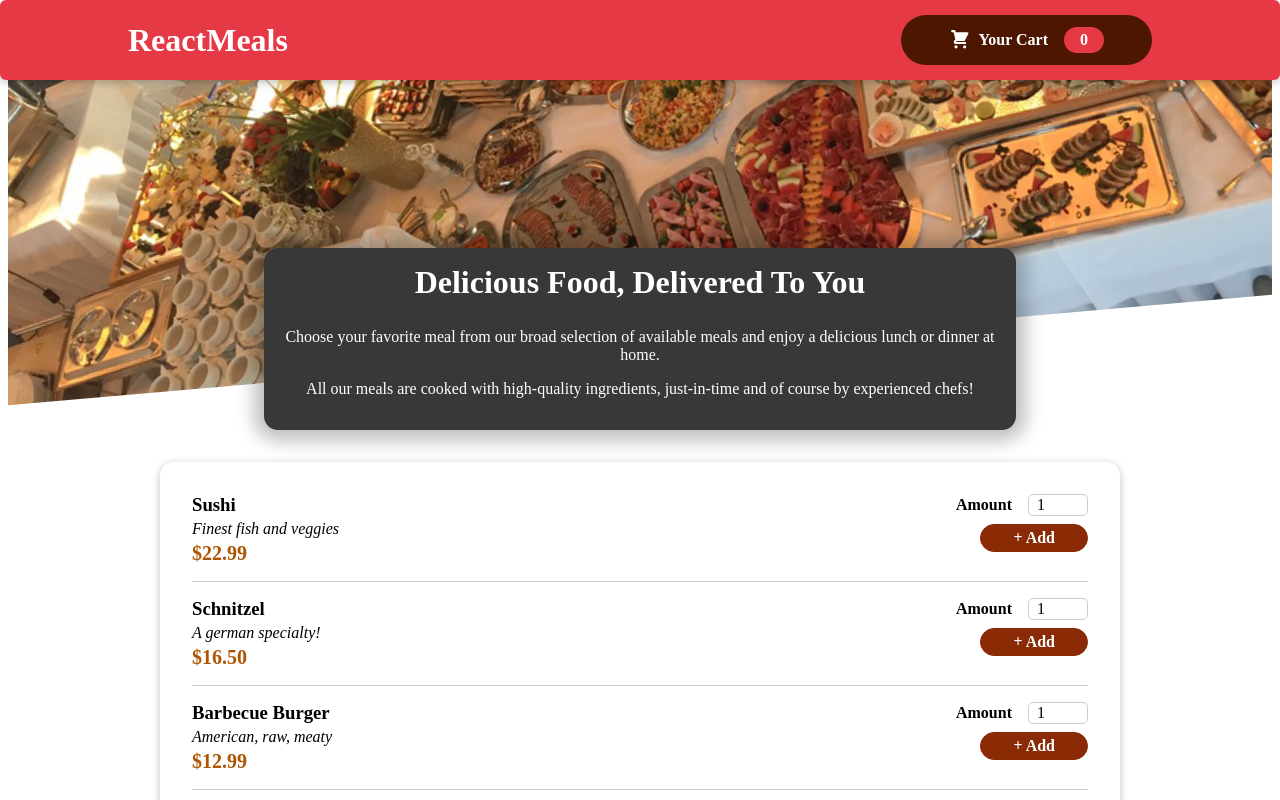
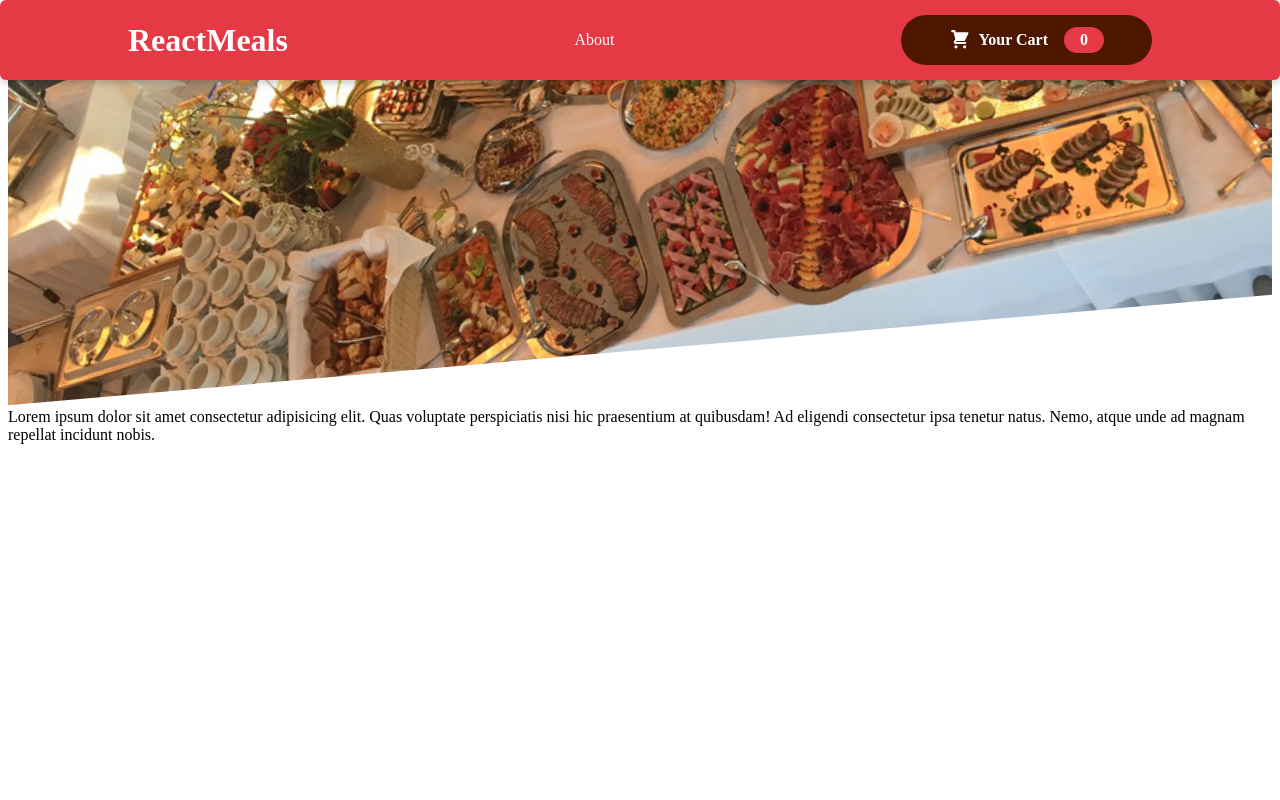
Before and after one commit to SAHEBDHARA/Resturent-website, a React (Vite) app: page /about in a window 1280 px wide. Shown: the top 800 px of the page. Built offline with nearby package versions, Linux system fonts and the light colour scheme.

Commit message:
About page added

```diff
--- a/package.json
+++ b/package.json
@@ -11,7 +11,8 @@
   },
   "dependencies": {
     "react": "^18.2.0",
-    "react-dom": "^18.2.0"
+    "react-dom": "^18.2.0",
+    "react-router-dom": "^6.16.0"
   },
   "devDependencies": {
     "@types/react": "^18.2.15",
--- a/src/App.jsx
+++ b/src/App.jsx
@@ -1,4 +1,6 @@
 import { useState } from "react";
+import { BrowserRouter, Routes, Route, Navigate } from "react-router-dom";
+import About from "./components/About/About";
 
 import Header from "./components/Layout/Header";
 import Meals from "./components/Meals/Meals";
@@ -7,19 +9,22 @@ import CartProvider from "./store/CartProvider";
 function App() {
   const [isClicked, setIsClicked] = useState(false);
 
-  const ShowCartHandeler = () =>{
-    setIsClicked(true)
-  }
-  const hideCartHandeler = () =>{
-    setIsClicked(false)
-  }
+  const ShowCartHandeler = () => {
+    setIsClicked(true);
+  };
+  const hideCartHandeler = () => {
+    setIsClicked(false);
+  };
   return (
     <CartProvider>
-      {isClicked && <Cart onClose = {hideCartHandeler}/>}
-      <Header noShowHanderler = {ShowCartHandeler} />
-      <main>
-        <Meals />
-      </main>
+      <BrowserRouter>
+        {isClicked && <Cart onClose={hideCartHandeler} />}
+        <Header noShowHanderler={ShowCartHandeler} />
+        <Routes>
+          <Route path="/" element={<Meals />} /> {/* Use element prop correctly */}
+          <Route path="/about" element={<About />} /> {/* Use element prop correctly */}
+        </Routes>
+      </BrowserRouter>
     </CartProvider>
   );
 }
--- /dev/null
+++ b/src/components/About/About.jsx
@@ -0,0 +1,11 @@
+import React from 'react'
+
+const About = () => {
+  return (
+    <div>
+        Lorem ipsum dolor sit amet consectetur adipisicing elit. Quas voluptate perspiciatis nisi hic praesentium at quibusdam! Ad eligendi consectetur ipsa tenetur natus. Nemo, atque unde ad magnam repellat incidunt nobis.
+    </div>
+  )
+}
+
+export default About
--- a/src/components/Layout/Header.jsx
+++ b/src/components/Layout/Header.jsx
@@ -1,4 +1,6 @@
 import { Fragment } from 'react';
+import { Link } from 'react-router-dom';
+
 
 import HeaderCartButton from './HeaderCartButton';
 import mealsImage from '../../assets/meals.jpg';
@@ -9,7 +11,13 @@ const Header = (props) => {
   return (
     <Fragment>
       <header className={classes.header}>
+        <Link to='/' style={{ textDecoration: 'none', color: 'white' }}>
         <h1>ReactMeals</h1>
+        </Link>
+
+      <Link to="/about" style={{ textDecoration: 'none', color: 'white' }}>
+       <div>About</div>
+      </Link>
         <HeaderCartButton onClick ={props.noShowHanderler}/>
       </header>
       <div className={classes['main-image']}>
```
Also changed, not shown: src/components/Layout/Header.module.css (line endings or trailing spaces), 1 other file (tests, documents, lock files or other folders).
